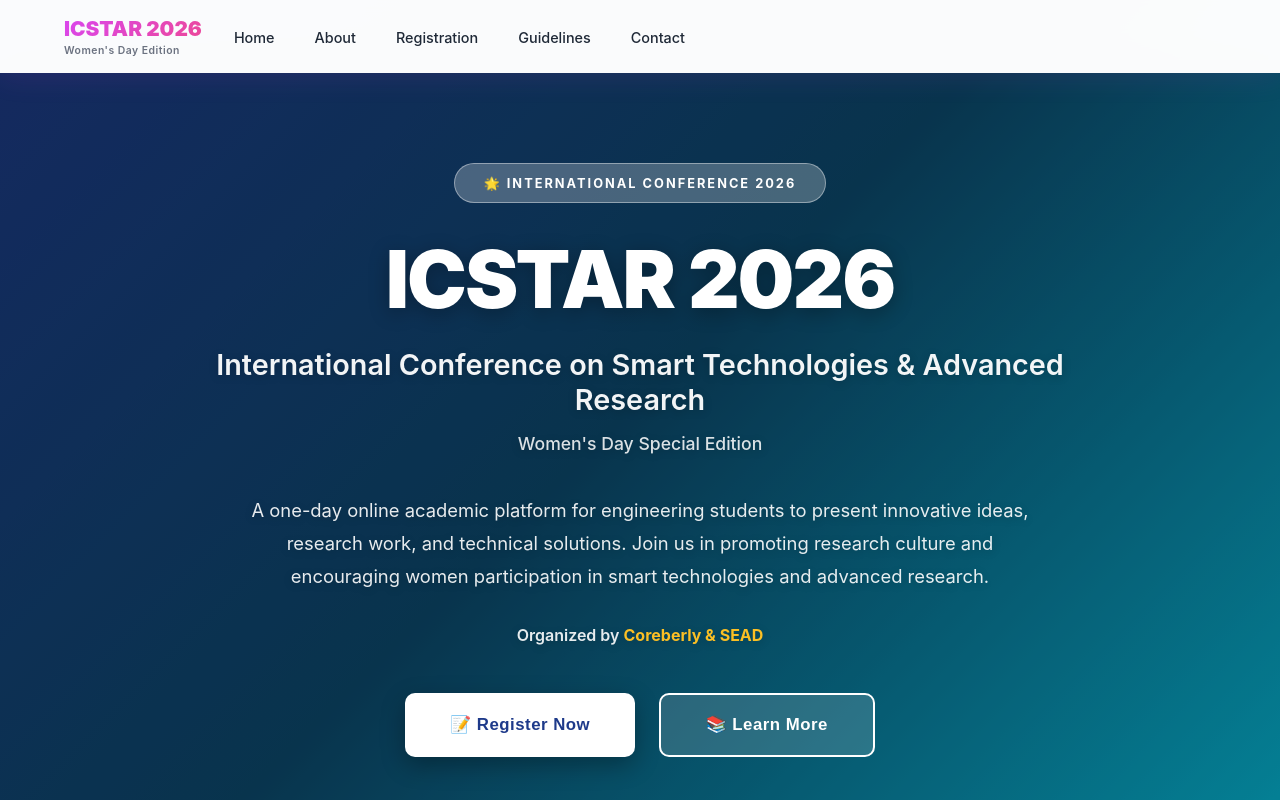
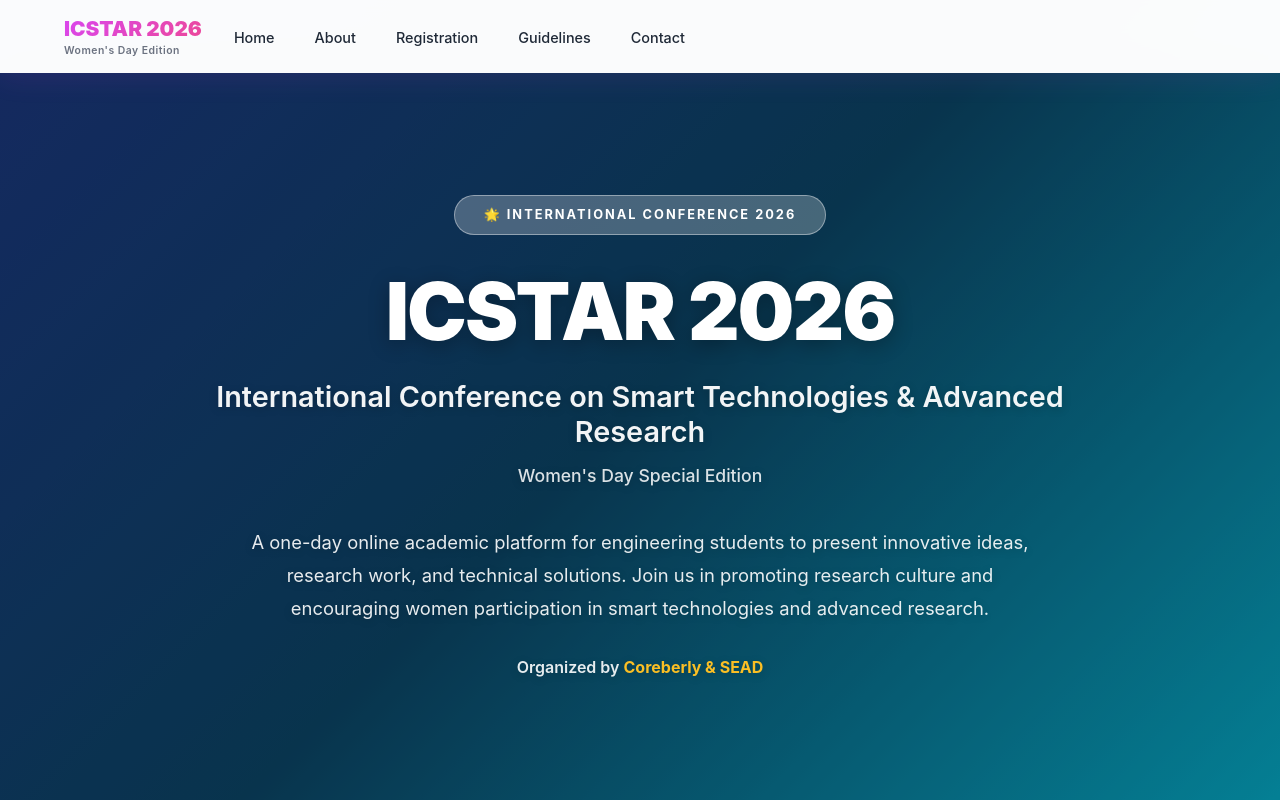
Before and after one commit to GSKANI/ICSTAR2K26, a React (Create React App) app: page / in a window 1280 px wide. Shown: the top 800 px of the page. Built offline with nearby package versions, Linux system fonts and the light colour scheme; the HTML template or start-up script is replaced by a standard one.

Commit message:
hero.jsx

```diff
--- a/src/components/Hero.jsx
+++ b/src/components/Hero.jsx
@@ -26,11 +26,6 @@ function Hero() {
         <div className="hero-organizers">
           Organized by <strong>Coreberly & SEAD</strong>
         </div>
-
-        <div className="cta-buttons">
-          <button className="btn btn-primary">📝 Register Now</button>
-          <button className="btn btn-secondary">📚 Learn More</button>
-        </div>
       </div>
     </section>
   );
```
